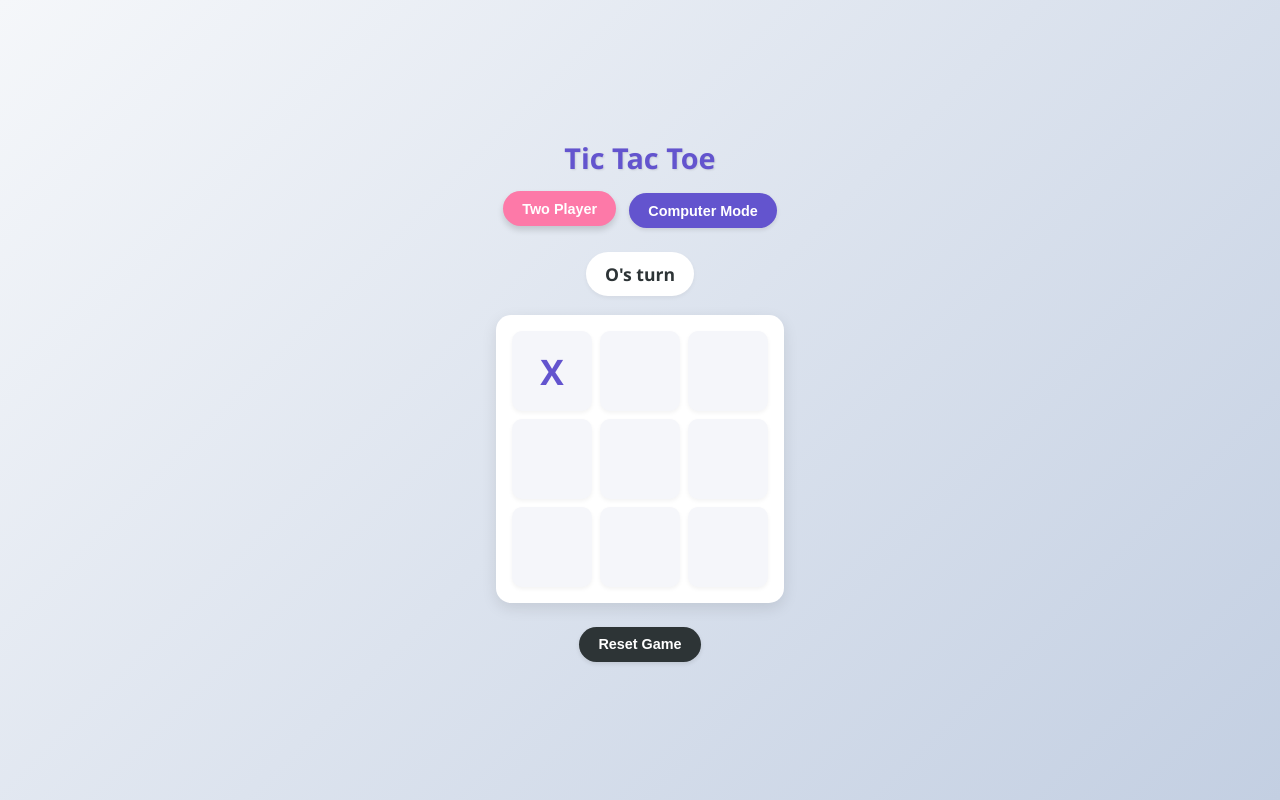
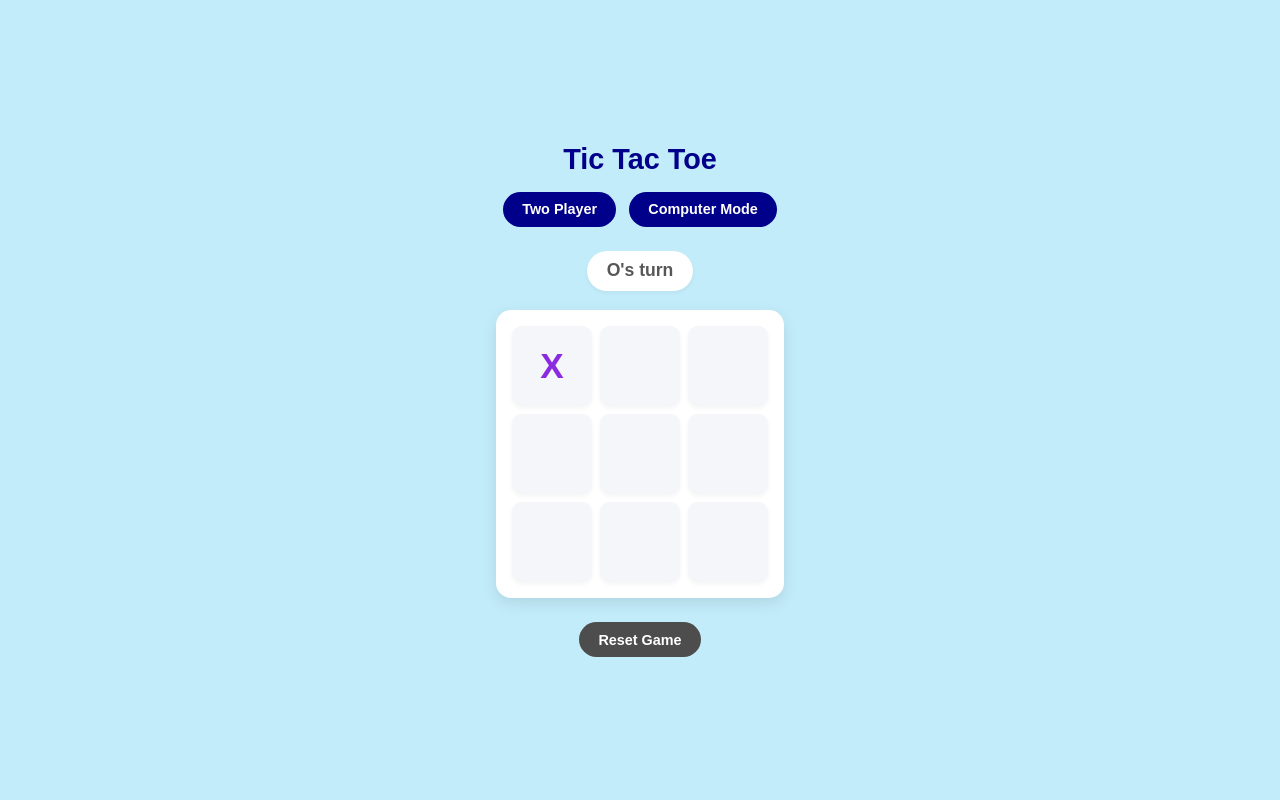
Before and after one commit to preeti1103/tic-tac-toe-game, a plain HTML site: page index.html in a window 1280 px wide. Both pictures are taken after a click on the element 552 px from the left and 370 px from the top of the page. Drawn offline with Linux system fonts and the light colour scheme.

Commit message:
My changes

```diff
--- a/script.js
+++ b/script.js
@@ -1,13 +1,3 @@
-/*
- * Tic Tac Toe Game
- * Features:
- * - Two player mode
- * - Simple computer opponent
- * - Win/draw detection
- * - Clean UI with visual feedback
- */
-
-// All DOM elements up front
 const gameElements = {
     board: document.getElementById('board'),
     cells: document.querySelectorAll('.cell'),
@@ -17,7 +7,6 @@ const gameElements = {
     computerModeBtn: document.getElementById('computer-mode')
 };
 
-// Game state
 const game = {
     currentPlayer: 'X',
     state: ['', '', '', '', '', '', '', '', ''],
@@ -26,9 +15,9 @@ const game = {
 
     // All possible winning combinations
     winningCombos: [
-        [0, 1, 2], [3, 4, 5], [6, 7, 8], // rows
-        [0, 3, 6], [1, 4, 7], [2, 5, 8], // columns
-        [0, 4, 8], [2, 4, 6]             // diagonals
+        [0, 1, 2], [3, 4, 5], [6, 7, 8],
+        [0, 3, 6], [1, 4, 7], [2, 5, 8],
+        [0, 4, 8], [2, 4, 6]
     ]
 };
 
@@ -37,18 +26,15 @@ function onCellClick(event) {
     const cell = event.target;
     const index = parseInt(cell.dataset.index);
 
-    // Ignore if cell is taken or game is over
     if (game.state[index] || !game.isActive) return;
 
     makeMove(cell, index);
 
-    // If playing vs computer and it's computer's turn
     if (game.vsComputer && game.isActive && game.currentPlayer === 'O') {
         setTimeout(computerTurn, 500);
     }
 }
 
-// Process a move and update the game
 function makeMove(cell, index) {
     game.state[index] = game.currentPlayer;
     cell.textContent = game.currentPlayer;
@@ -57,7 +43,7 @@ function makeMove(cell, index) {
     checkGameStatus();
 }
 
-// Computer's turn logic
+//computer-logic
 function computerTurn() {
     if (!game.isActive) return;
 
@@ -87,30 +73,26 @@ function computerTurn() {
     }
 }
 
-// Helper to find winning or blocking moves
 function findStrategicMove(player) {
     for (const combo of game.winningCombos) {
         const [a, b, c] = combo;
         const cells = [game.state[a], game.state[b], game.state[c]];
 
-        // If two in a row and one empty
         if (cells.filter(cell => cell === player).length === 2) {
             const emptyIndex = combo[cells.indexOf('')];
             if (game.state[emptyIndex] === '') {
-                return emptyIndex; // Return the index to complete the line
+                return emptyIndex;
             }
         }
     }
     return null;
 }
 
-// Check if game is won or drawn
+//game-win-or-draw
 function checkGameStatus() {
-    // Check all winning combinations
     const hasWinner = game.winningCombos.some(combo => {
         const [a, b, c] = combo;
 
-        // If all three in combo match and aren't empty
         if (game.state[a] && game.state[a] === game.state[b] && game.state[a] === game.state[c]) {
             highlightWinningCells(combo);
             return true;
@@ -124,50 +106,44 @@ function checkGameStatus() {
         return;
     }
 
-    // Check for draw
+    // Check-draw
     if (!game.state.includes('')) {
         gameElements.statusDisplay.textContent = "It's a draw!";
         game.isActive = false;
         return;
     }
 
-    // No winner yet - switch players
     switchPlayer();
 }
 
-// Visual feedback for winning cells
 function highlightWinningCells(cellIndices) {
     cellIndices.forEach(idx => {
         gameElements.cells[idx].classList.add('winning-cell');
     });
 }
 
-// Change turns between players
 function switchPlayer() {
     game.currentPlayer = game.currentPlayer === 'X' ? 'O' : 'X';
     gameElements.statusDisplay.textContent = `${game.currentPlayer}'s turn`;
 }
 
-// Reset game to initial state
 function resetGame() {
     game.currentPlayer = 'X';
     game.state = ['', '', '', '', '', '', '', '', ''];
     game.isActive = true;
     gameElements.statusDisplay.textContent = `${game.currentPlayer}'s turn`;
 
-    // Clear all cells
     gameElements.cells.forEach(cell => {
         cell.textContent = '';
         cell.className = 'cell'; // Reset all classes
     });
 }
 
-// Toggle between game modes
+//game-mode-toggle
 function setGameMode(computerMode) {
     game.vsComputer = computerMode;
     resetGame();
 
-    // Update UI to show active mode
     if (computerMode) {
         gameElements.computerModeBtn.classList.add('active');
         gameElements.twoPlayerBtn.classList.remove('active');
@@ -177,7 +153,6 @@ function setGameMode(computerMode) {
     }
 }
 
-// Set up event listeners
 function initializeGame() {
     gameElements.cells.forEach(cell => {
         cell.addEventListener('click', onCellClick);
@@ -187,9 +162,9 @@ function initializeGame() {
     gameElements.twoPlayerBtn.addEventListener('click', () => setGameMode(false));
     gameElements.computerModeBtn.addEventListener('click', () => setGameMode(true));
 
-    // Start in two-player mode by default
+    //two-player-mode-default
     setGameMode(false);
 }
 
-// Let's get this game started!
+//start
 initializeGame();
--- a/styles.css
+++ b/styles.css
@@ -1,14 +1,3 @@
-:root {
-    --primary: #6354ce;
-    --secondary: #a29bfe;
-    --accent: #fd79a8;
-    --dark: #2d3436;
-    --light: #f5f6fa;
-    --success: #00b894;
-    --warning: #fdcb6e;
-    --danger: #d63031;
-}
-
 * {
     box-sizing: border-box;
     margin: 0;
@@ -16,23 +5,22 @@
 }
 
 body {
-    font-family: 'Segoe UI', Tahoma, Geneva, Verdana, sans-serif;
+    font-family: Arial, Helvetica, sans-serif;
     display: flex;
     flex-direction: column;
     align-items: center;
     justify-content: center;
     min-height: 100vh;
     padding: 20px;
-    background: linear-gradient(135deg, #f5f7fa 0%, #c3cfe2 100%);
-    color: var(--dark);
+    background: rgb(195, 236, 250);
+    color: gray;
 }
 
 h1 {
-    color: var(--primary);
+    color: darkblue;
     margin-bottom: 1rem;
     font-size: 1.8rem;
     text-align: center;
-    text-shadow: 1px 1px 2px rgba(0, 0, 0, 0.1);
 }
 
 .game-mode {
@@ -47,25 +35,20 @@ h1 {
     padding: 0.6rem 1.2rem;
     font-size: 0.9rem;
     font-weight: 600;
-    background-color: var(--primary);
+    background-color: rgb(0, 0, 139);
     color: white;
     border: none;
     border-radius: 50px;
     cursor: pointer;
-    transition: all 0.3s ease;
-    box-shadow: 0 2px 4px rgba(0, 0, 0, 0.1);
 }
 
 .game-mode button:hover {
+    background-color: rgb(80, 82, 199);
     transform: translateY(-2px);
-    box-shadow: 0 4px 6px rgba(0, 0, 0, 0.15);
-    background-color: var(--secondary);
 }
 
 .game-mode button.active {
-    background-color: var(--accent);
-    transform: translateY(-2px);
-    box-shadow: 0 4px 6px rgba(0, 0, 0, 0.15);
+    background-color: rgb(0, 0, 139);
 }
 
 .board {
@@ -84,7 +67,7 @@ h1 {
     display: flex;
     align-items: center;
     justify-content: center;
-    background-color: var(--light);
+    background-color: #f5f6fa;
     border: none;
     border-radius: 10px;
     font-size: 2.2rem;
@@ -101,18 +84,18 @@ h1 {
 }
 
 .cell.x {
-    color: var(--primary);
+    color: blueviolet;
 }
 
 .cell.o {
-    color: var(--accent);
+    color: rgb(247, 160, 175);
 }
 
 .status {
     font-size: 1.1rem;
     margin-bottom: 1.2rem;
     font-weight: 600;
-    color: var(--dark);
+    color: rgb(87, 87, 87);
     padding: 0.6rem 1.2rem;
     background-color: white;
     border-radius: 50px;
@@ -125,18 +108,16 @@ h1 {
     padding: 0.6rem 1.2rem;
     font-size: 0.9rem;
     font-weight: 600;
-    background-color: var(--dark);
+    background-color: rgb(78, 77, 77);
     color: white;
     border: none;
     border-radius: 50px;
     cursor: pointer;
     transition: all 0.3s ease;
-    box-shadow: 0 2px 4px rgba(0, 0, 0, 0.1);
 }
 
 #reset:hover {
     transform: translateY(-2px);
-    box-shadow: 0 4px 6px rgba(0, 0, 0, 0.15);
     background-color: #636e72;
 }
 
@@ -223,19 +204,3 @@ h1 {
         font-size: 0.8rem;
     }
 }
-
-/* Very small devices (e.g., iPhone SE) */
-@media (max-width: 320px) {
-    .board {
-        grid-template-columns: repeat(3, 60px);
-        grid-template-rows: repeat(3, 60px);
-    }
-
-    .cell {
-        font-size: 1.8rem;
-    }
-
-    h1 {
-        font-size: 1.3rem;
-    }
-}
```
Also changed, not shown: index.html (+2 -0 lines).
